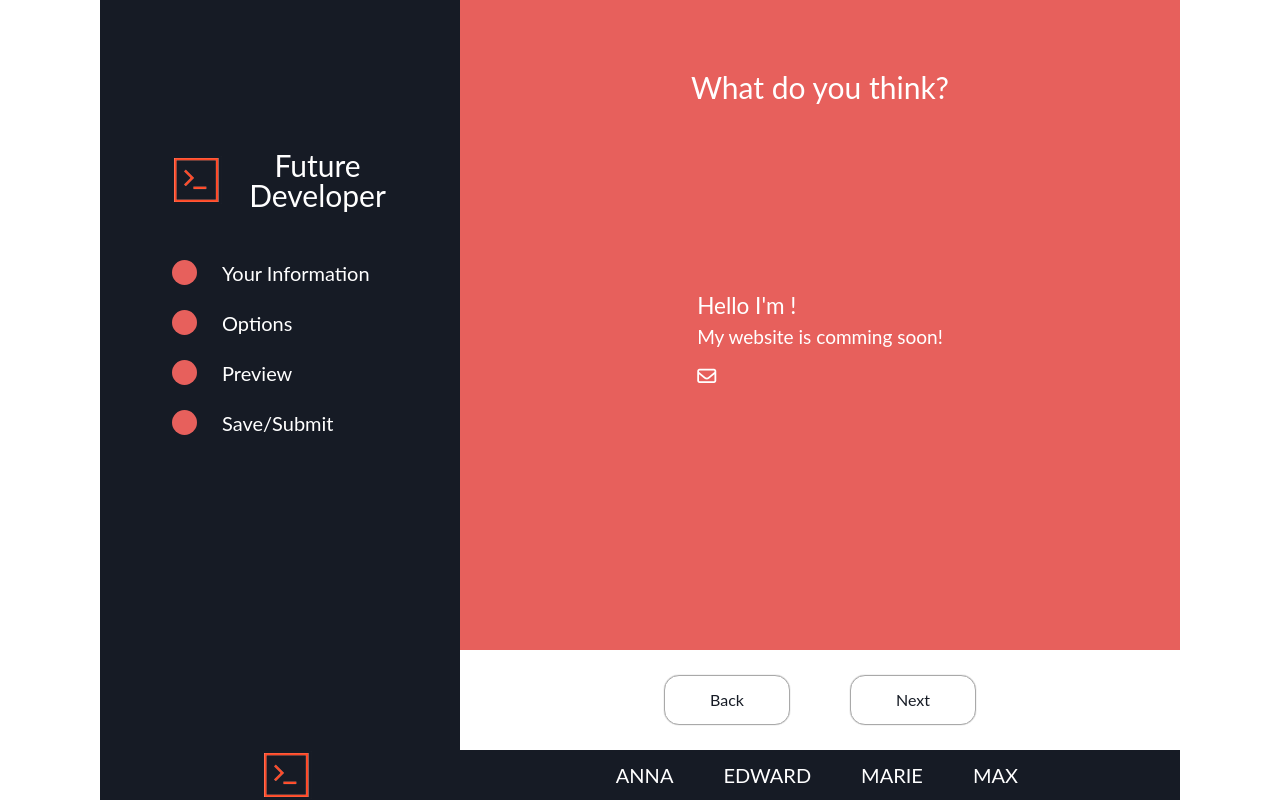
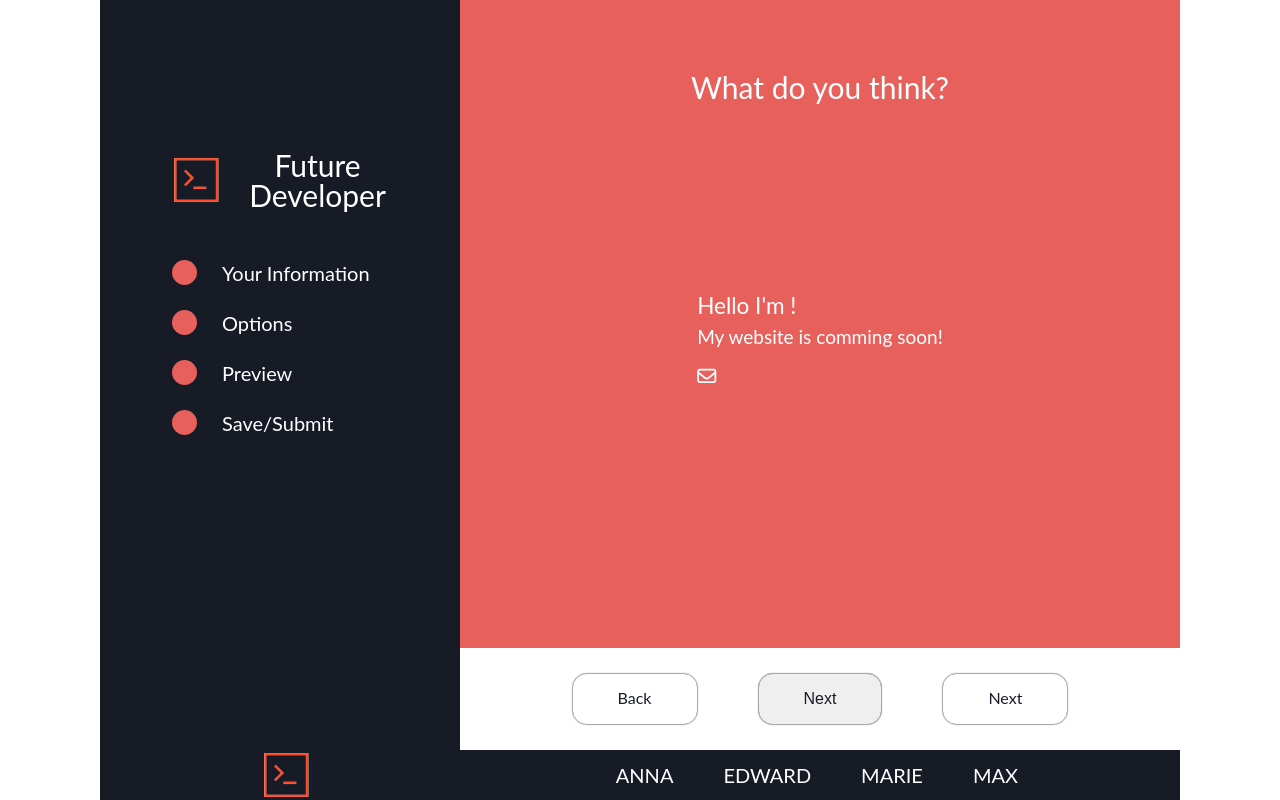
Before and after one commit to EdwardMaxMarieAnna/frontEndDeveloperComingSoon, a React (Create React App) app: page /preview in a window 1280 px wide. Built offline with nearby package versions, Linux system fonts and the light colour scheme; no server answers.

Commit message:
fixed nav

```diff
--- a/src/StyleOptions.js
+++ b/src/StyleOptions.js
@@ -189,7 +189,7 @@ export class StyleOptions extends Component {
                     {/* <input onClick={this.handleResetClick} type="reset" value="Reset"/> */}
                 </form>
                 <div className="imageDiv">
-                    <h2>Pick a background for your site!</h2>
+                    <h2>Pick a background for your site!*</h2>
                     <div className="ShowImages">
                         {this.state.background.map((image) => {
                             return (
@@ -208,6 +208,7 @@ export class StyleOptions extends Component {
                         })}
                     </div>
                 </div>
+                    <span>*Required Fields</span>
             </div>
         )
     }
--- a/src/components/form/Form.js
+++ b/src/components/form/Form.js
@@ -6,10 +6,12 @@ import StyleOptions from "../../StyleOptions.js";
 // import Application from "../../Application.js";
 // import UserProvider from "../../UserProvider";
 import Login from "../../Login.js";
+import NextButton from "./NextButton.js";
+
 import { BrowserRouter as Router, Route, Link } from "react-router-dom";
 
+
 class Form extends Component {
-
   constructor() {
     super();
     //create some state in Form.js for all form inputs so they can be used across forms
@@ -26,14 +28,13 @@ class Form extends Component {
       blog: "",
       other: "",
       // StyleOptions params
-      color: '',
+      color: "",
       background: [],
-      backgroundSelected: '',
+      backgroundSelected: "",
       // Login user save
       user: null,
-      font: ''
-
-    }
+      font: "",
+    };
   }
 
   //listen for a click on back button
@@ -41,76 +42,76 @@ class Form extends Component {
     //this location is specific object property which comes with Router we imported
     //it tel us which page user on right now
     //pathname return path we created
-    let page = window.location.pathname
+    let page = window.location.pathname;
 
-    console.log(window.location)
+    console.log(window.location);
     // console.log(page)
 
-    let backTo = '';
+    let backTo = "";
 
-    if (page === '/about') {
-      return backTo = '/codeCopy'
-    } else if (page === '/styles') {
-      return backTo = '/about'
-    } else if (page === '/preview') {
-      return backTo = '/styles'
-    } else if (page === '/codeCopy') {
-      return backTo = '/preview'
-    } else if (page === 'login') {
-      return backTo = 'codeCopy'
+    if (page === "/about") {
+      return (backTo = "/codeCopy");
+    } else if (page === "/styles") {
+      return (backTo = "/about");
+    } else if (page === "/preview") {
+      return (backTo = "/styles");
+    } else if (page === "/codeCopy") {
+      return (backTo = "/preview");
+    } else if (page === "login") {
+      return (backTo = "codeCopy");
     } else {
-      return backTo = '/codeCopy'
+      return (backTo = "/codeCopy");
       // on load opens 'home page', so at least we can move back to last page
     }
-  }
+  };
 
   handleNextButton = () => {
     //this location is specific object property which comes with Router we imported
     //it tel us which page user on right now
     //pathname return path we created
-    let page = window.location.pathname
+    let page = window.location.pathname;
 
     // console.log(page)
 
-    let nextTo = '';
+    let nextTo = "";
     //back button on about back doesn't return anythig so don't click it until you add more
-    if (page === '/about') {
-      return nextTo = '/styles'
-    } else if (page === '/styles') {
-      return nextTo = '/preview'
-    } else if (page === '/preview') {
-      return nextTo = '/codeCopy'
-    } else if (page === '/codeCopy') {
-      return nextTo = '/login'
-    } else if (page === '/login') {
-      return nextTo = '/about'
+    if (page === "/about") {
+      console.log("next");
+      return (nextTo = "/styles");
+    } else if (page === "/styles") {
+      return (nextTo = "/preview");
+    } else if (page === "/preview") {
+      return (nextTo = "/codeCopy");
+    } else if (page === "/codeCopy") {
+      return (nextTo = "/login");
+    } else if (page === "/login") {
+      return (nextTo = "/about");
     } else {
-      return nextTo = '/about'
+      return (nextTo = "/about");
       // on load opens 'home page', so at least we can move forward to first page
     }
-  }
+  };
 
   // create handler functions (handle on change) inside Form to update those pieces of state
   // pass those functions as props to the class components
   // inside class component, on input change, call those props
   formParamInputs = (param) => {
-    console.log(param)
+    console.log(param);
     for (let [key, value] of Object.entries(param)) {
       this.setState({
         [key]: value,
-
-      })
+      });
     }
-  }
+  };
 
   styleParamInputs = (param) => {
     console.log(param);
     for (let [key, value] of Object.entries(param)) {
       this.setState({
         [key]: value,
-      })
+      });
     }
-  }
+  };
 
 
   render() {
@@ -164,10 +165,15 @@ class Form extends Component {
           />
 
           <nav className="buttonDiv">
-            <Link className="button back" to={this.handleBackButton}>Back</Link>
+            <Link className="button back" to={this.handleBackButton}>
+              Back
+            </Link>
             {/* Piece of state to  */}
+            <NextButton currentFormInputs={this.state} />
             {/* create an array to store the steps and use said array plus the value in state to determine where we are in the flow. */}
-            <Link className="button" to={this.handleNextButton}>Next</Link>
+            <Link className="button" to={this.handleNextButton}>
+              Next
+            </Link>
             {/* <Link to="/codeCopy">Next</Link> */}
           </nav>
         </div>
--- /dev/null
+++ b/src/components/form/NextButton.js
@@ -0,0 +1,63 @@
+import React from "react"
+import { useHistory } from "react-router-dom";
+// import Form from "./Form"
+
+function NextButton(props) {
+  const history = useHistory();
+
+  function handleClick() {
+      console.log('callback')
+
+        let page = window.location.pathname;
+
+        const isEmpty = (e) => e === "";
+
+
+        let nextTo = "";
+        //back button on about back doesn't return anythig so don't click it until you add more
+        if (page === "/about") {
+            if ([props.currentFormInputs.firstName, props.currentFormInputs.lastName, props.currentFormInputs.subtitle, props.currentFormInputs.email].some(isEmpty)
+            ){
+                alert("Please fill out the required fields.");
+        } else {
+            history.push("/styles");
+        }
+        } else if (page === "/styles") {
+                if (
+                  [
+                    props.currentFormInputs.color,
+                    props.currentFormInputs.background,
+                    props.currentFormInputs.backgroundSelected,
+                    props.currentFormInputs.font,
+                  ].some(isEmpty)
+                ) {
+                    alert("Please fill out the required fields.");
+                } else {
+                    history.push("/preview");
+                }
+
+        } else if (page === "/preview") {
+            history.push("/codeCopy");
+        } else if (page === "/codeCopy") {
+            // const r = window.confirm("Pressing next. Do you wish to erase your creation?");
+            // if (r == true) {
+            //     history.push("/login");
+            // }
+            history.push("/login");
+        } else if (page === "/login") {
+            history.push("/about");
+        } else {
+            history.push("/about");
+          // on load opens 'home page', so at least we can move forward to first page
+        }
+
+  }
+
+  return (
+    <button type="button" onClick={handleClick}>
+      Next
+    </button>
+  );
+}
+
+export default NextButton
--- a/src/components/form/Preview.js
+++ b/src/components/form/Preview.js
@@ -96,7 +96,7 @@ class Preview extends Component {
     const previewStyle = {
       backgroundImage: `url(${backgroundImage})`,
       bachgroundColor: `${this.state.color}`,
-      font: `${font}`
+      fontFamily: `${font}`
     };
 
     return (
```
Also changed, not shown: src/StyleOptions.css (line endings or trailing spaces).
